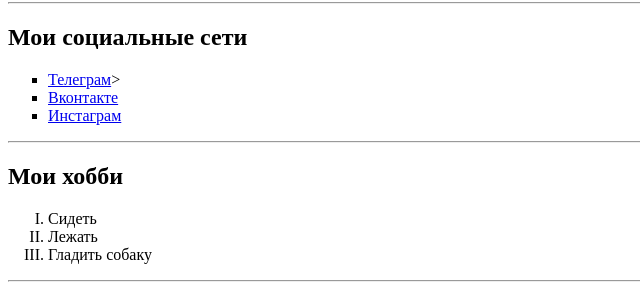
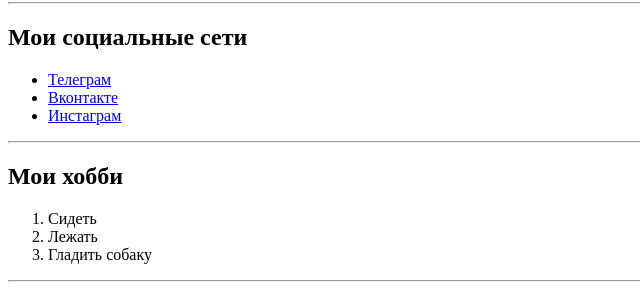
Before and after one commit to nikonovaonline/cv, a plain HTML site: page index.html in a window 1280 px wide. Shown: the part 200-499 px from the top of the page, 0-640 px from the left. Drawn offline with Linux system fonts and the light colour scheme.

Commit message:
Add files via upload

```diff
--- a/index.html
+++ b/index.html
@@ -22,8 +22,8 @@
     <hr>
 
     <h2>Мои социальные сети</h2>
-    <ul type="square">
-        <li><a href="https://t.me/nikonovaonline" target="_blank">Телеграм</a>></li>
+    <ul>
+        <li><a href="https://t.me/nikonovaonline" target="_blank">Телеграм</a></li>
         <li><a href="https://vk.com/nikonovaonline" target="_blank">Вконтакте</a></li>
         <li><a href="https://instagram.com/nikonovaonline" target="_blank">Инстаграм</a></li>
     </ul>
@@ -31,7 +31,7 @@
     <hr>
 
     <h2>Мои хобби</h2>
-    <ol type="I">
+    <ol>
         <li>Сидеть</li>
         <li>Лежать</li>
         <li>Гладить собаку</li>
@@ -76,9 +76,11 @@
 
     <label for="email">Ваше сообщение:</label>
     <textarea id="text" rows="2" cols="15"></textarea>
+
     <br>
 
     <input type="submit" value="Связаться!">
+
     <br>
 
 </form>
```
